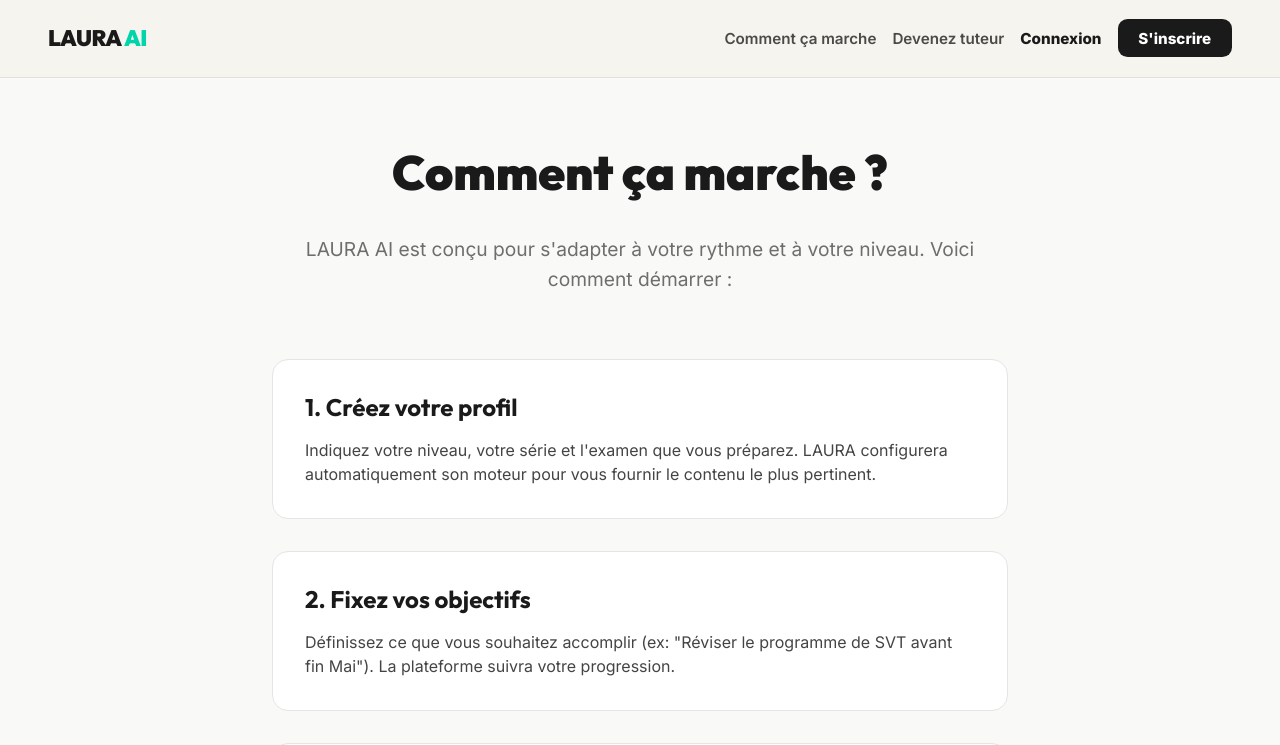
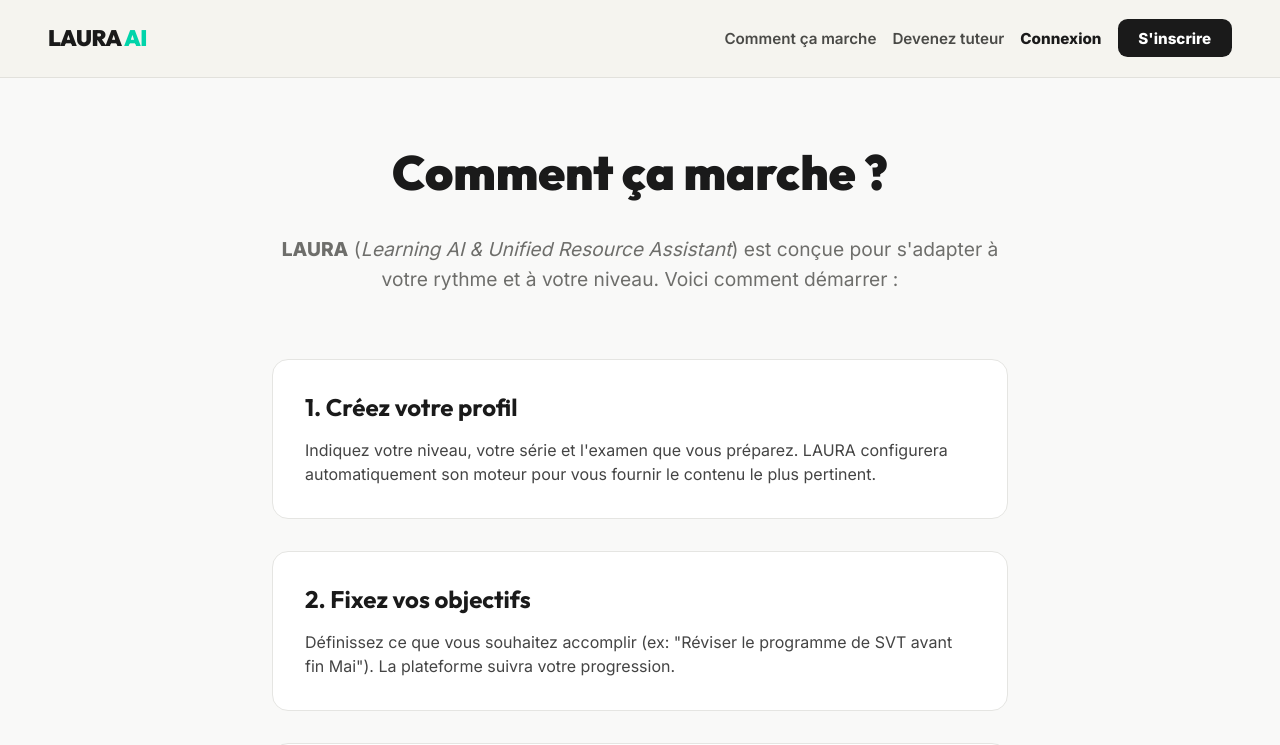
Before and after one commit to Meik20/Laura-AI, a React (Vite) app in the folder client/: page /how-it-works in a window 1280 px wide. Shown: the top 745 px of the page. Built offline with nearby package versions, Linux system fonts and the light colour scheme.

Commit message:
docs: add LAURA acronym definition to HowItWorks page

```diff
--- a/client/src/pages/public/HowItWorksPage.jsx
+++ b/client/src/pages/public/HowItWorksPage.jsx
@@ -3,7 +3,7 @@ export default function HowItWorksPage() {
     <div style={{ maxWidth: '800px', margin: '4rem auto', padding: '0 2rem' }}>
       <h1 style={{ fontSize: '3rem', fontWeight: 800, marginBottom: '2rem', textAlign: 'center' }}>Comment ça marche ?</h1>
       <p style={{ fontSize: '1.2rem', color: '#6E6E6B', lineHeight: 1.6, textAlign: 'center', marginBottom: '4rem' }}>
-        LAURA AI est conçu pour s'adapter à votre rythme et à votre niveau. Voici comment démarrer :
+        <strong>LAURA</strong> (<em>Learning AI & Unified Resource Assistant</em>) est conçue pour s'adapter à votre rythme et à votre niveau. Voici comment démarrer :
       </p>
 
       <div style={{ display: 'flex', flexDirection: 'column', gap: '2rem' }}>
```
